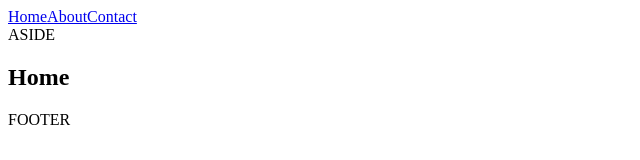
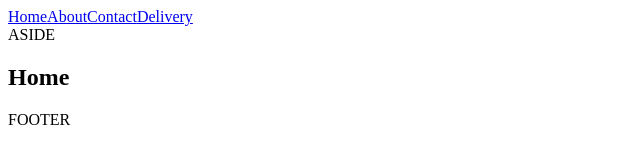
Before and after one commit to Aizadasyrdybaeva/diploma, a React (Vite) app: page / in a window 1280 px wide. Shown: the top 160 px of the page, without its empty margins (0-640 px from the left). Built offline with nearby package versions, Linux system fonts and the light colour scheme.

Commit message:
added Contact and Delivery

```diff
--- a/src/App.jsx
+++ b/src/App.jsx
@@ -11,6 +11,7 @@ export default function App() {
           <Route path="/" element={<h2>Home</h2>} />
           <Route path="/about" element={<h2>About</h2>} />
           <Route path="/contact" element={<h2>Contact</h2>} />
+          <Route path="/delivery" element={<h2>Delivery</h2>} />
 
         </Routes>
        </Layout>
--- a/src/components/Nav/Nav.jsx
+++ b/src/components/Nav/Nav.jsx
@@ -7,6 +7,7 @@
         <NavLink to="/">Home</NavLink>
         <NavLink to="/about">About</NavLink>
         <NavLink to="/contact">Contact</NavLink>
+        <NavLink to="/delivery">Delivery</NavLink>
 
       </nav>
 
```
